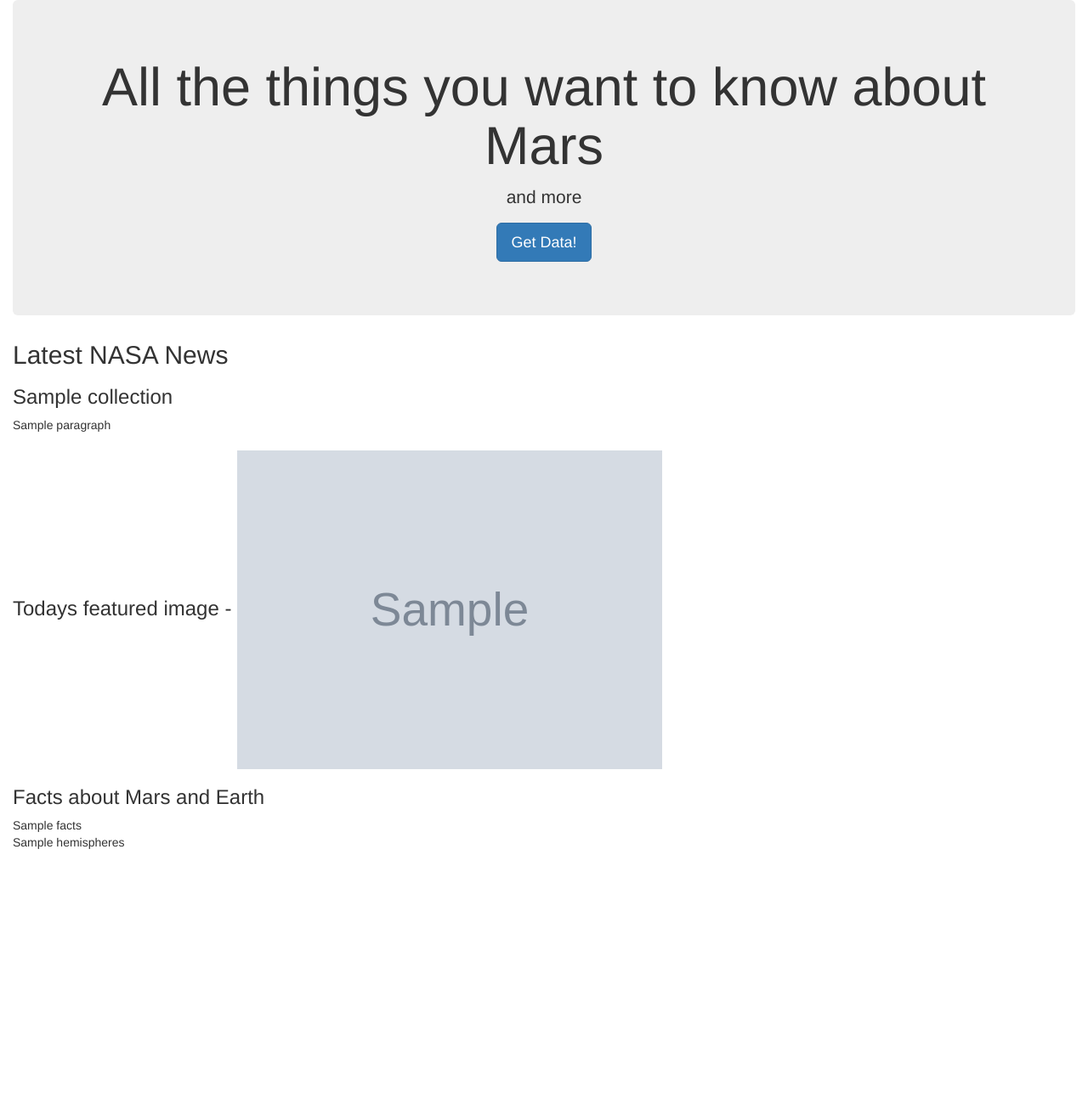
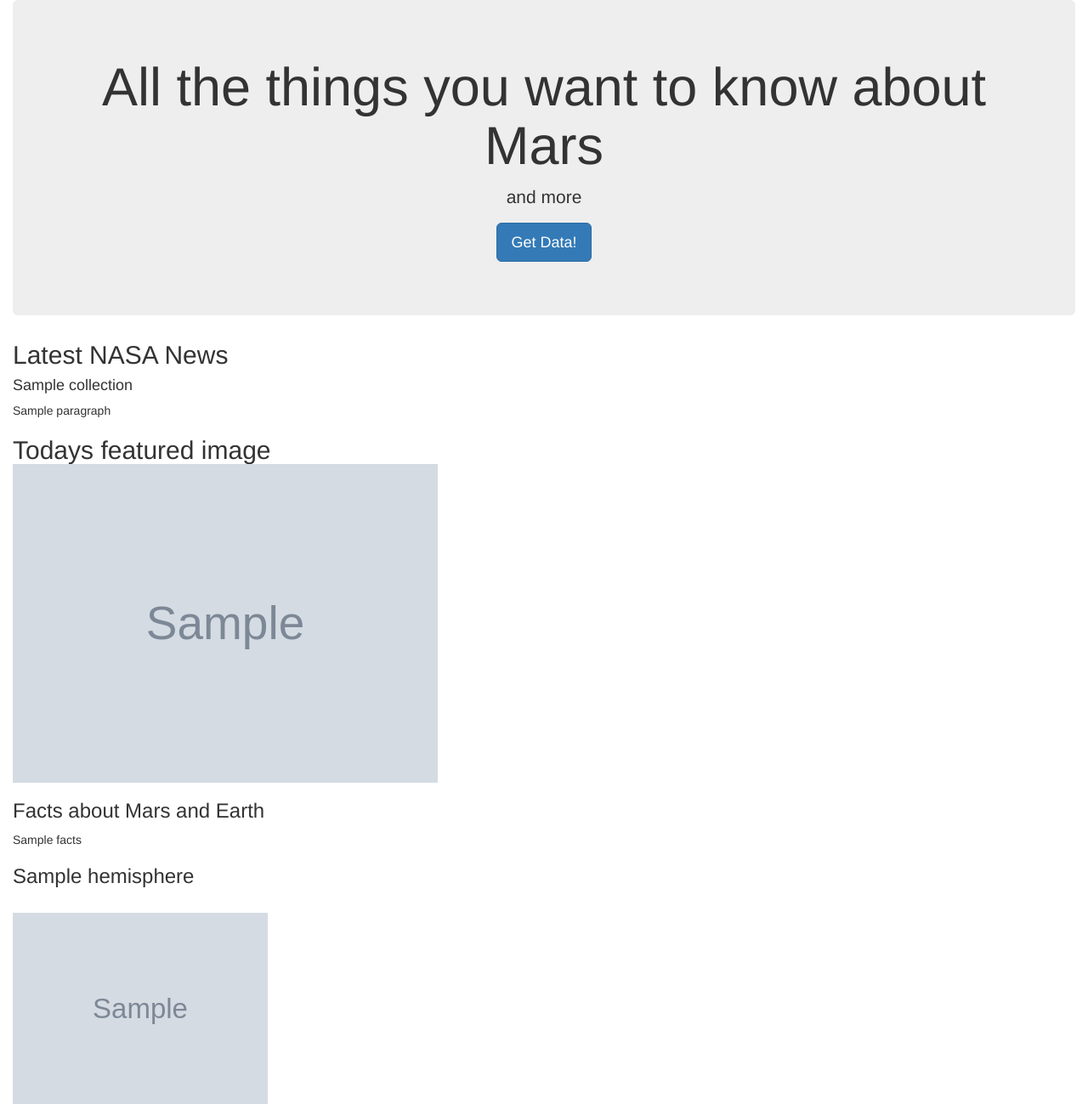
Before and after one commit to robinkhan1984/web-scraping-challenge, a Flask app: page / in a window 1280 px wide. Shown: the whole page at 85% size. Before the commit the page ends 999 px from the top, so only its background shows below. Run offline with Flask 2, Linux system fonts and the light colour scheme; grey boxes marked "Sample" are stand-in pictures; a database or web service that is not in the repository returns one stand-in record (values such as "Sample title"); some libraries are stand-ins or nearby versions.

Commit message:
hemispheres loading

```diff
--- a/templates/index.html
+++ b/templates/index.html
@@ -18,16 +18,19 @@
     </div>
     <!-- <img src="{{ mars.sloth_img }}" alt="Sloth"> -->
     <h2>Latest NASA News</h2>
-    <h3>{{mars.Title}}</h3>
+    <h4>{{mars.Title}}</h4>
     {{mars.Paragraph}}
-    <h3>Todays featured image - <img width="500" src="{{mars.featured_image}}"></h3>
-    <h3>Facts about Mars and Earth</h3>
+    <h2>Todays featured image <Br><img width="500" src="{{mars.featured_image}}"></h3>
+    <h3>Facts about Mars and Earth</h2>
     {{mars.Facts | safe}}<br>
 
-    {{mars.Hemispheres}}
-    <h3></h3>
-    <h3></h3>
-    <h3></h3>
+    {%for hemisphere in mars.Hemispheres%}
+    <h3>{{hemisphere.title}}</h3><br>
+    <img width = "300" src = "{{hemisphere.img_url}}"><br>
+
+
+    {%endfor%}
+
   </div>
   </div>
 </body>
```
